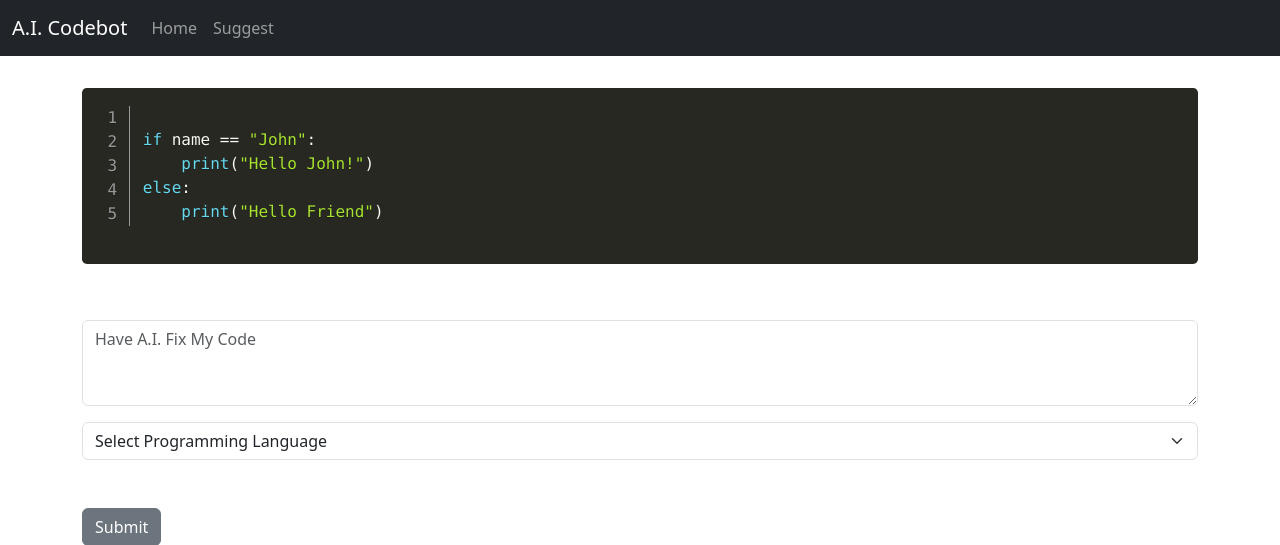
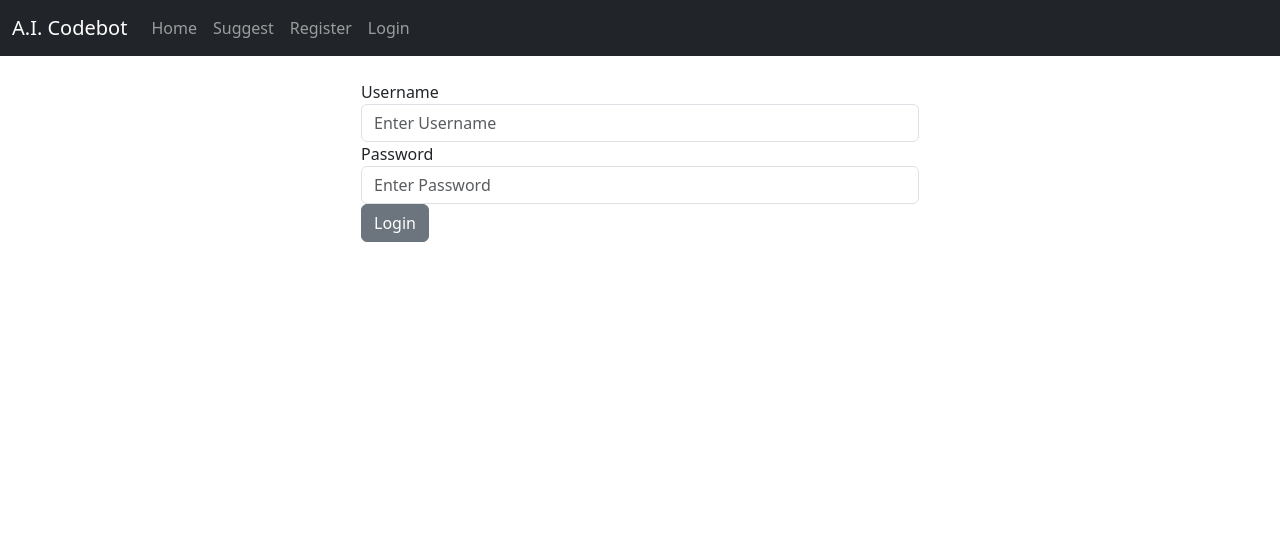
Before and after one commit to avitenzer/codemaker, a Django app: page /login in a window 1280 px wide. Shown: the top 545 px of the page. Run offline with Django 4.2, Linux system fonts and the light colour scheme.

Commit message:
Added login/logout

```diff
--- a/codemaker/codeapp/templates/home.html
+++ b/codemaker/codeapp/templates/home.html
@@ -1,6 +1,8 @@
 {% extends 'base.html' %}
 
 {% block content %}
+
+{% if user.is_authenticated %}
 
 {% if response %}
 
@@ -74,7 +76,27 @@ else:
 <br/>
 {% endif %}
 
+{% else %}
 
 
 
+<div class="col-md-6 offset-md-3">
+
+    <form method="post" action="{% url 'login' %}">
+    {% csrf_token %}
+    <div class="form-group">
+        <label for="username">Username</label>
+        <input type="text" class="form-control" id="username" name="username" placeholder="Enter Username">
+    </div>
+        <div class="form-group">
+            <label for="username">Password</label>
+            <input type="password" class="form-control" id="password" name="password" placeholder="Enter Password">
+        </div>
+        <button type="submit" class="btn btn-secondary">Login</button>
+    </form>
+</div>
+
+{% endif %}
+
+
 {% endblock %}
--- a/codemaker/codeapp/templates/navbar.html
+++ b/codemaker/codeapp/templates/navbar.html
@@ -13,6 +13,20 @@
                 <li class="nav-item">
                     <a class="nav-link" href="{% url 'suggest' %}">Suggest</a>
                 </li>
+                {% if user.is_authenticated %}
+
+
+                <li class="nav-item">
+                    <a class="nav-link" href="{% url 'logout' %}">Logout</a>
+                </li>
+                {% else %}
+                <li class="nav-item">
+                    <a class="nav-link" href="{% url 'signup' %}">Register</a>
+                </li>
+                <li class="nav-item">
+                    <a class="nav-link" href="{% url 'home' %}">Login</a>
+                </li>
+                {% endif %}
             </ul>
 
         </div>
--- a/codemaker/codeapp/templates/signup.html
+++ b/codemaker/codeapp/templates/signup.html
@@ -23,10 +23,6 @@
     {{ form.as_p }}
     <input type="submit"  class="btn btn-secondary" value="Sign Up">
   </form>
-
-
-
-
 </div>
 
 
--- a/codemaker/codeapp/views.py
+++ b/codemaker/codeapp/views.py
@@ -80,12 +80,13 @@ def login_user(request):
         password = request.POST.get('password')
         user = authenticate(request, username=username, password=password)
         if user is not None:
+            print(user)
             login(request, user)
             messages.success(request, 'You have successfully logged in')
             return redirect('home')
         else:
             messages.success(request, 'Error logging in')
-            return redirect('login')
+            return redirect('home')
     else:
         return render(request, 'home.html', {})
 
```
Also changed, not shown: codemaker/codeapp/templates/suggest.html (+20 -0 lines), codemaker/db.sqlite3.
